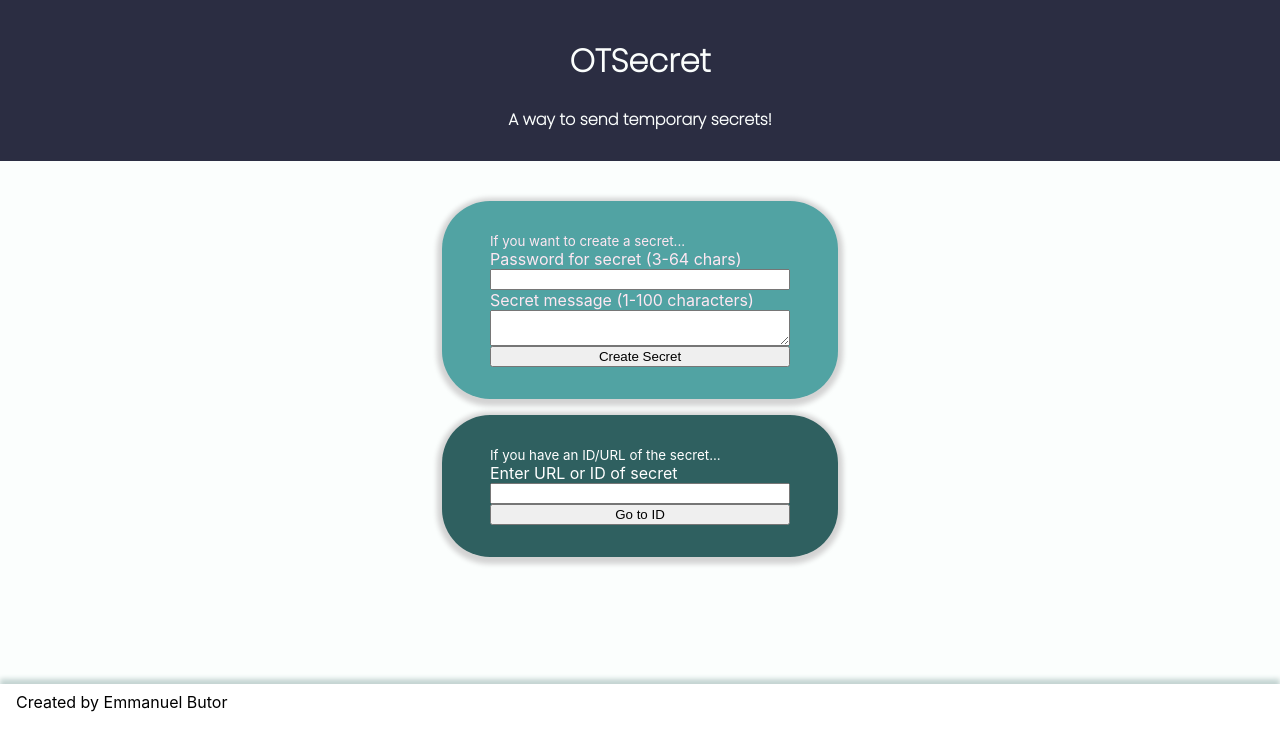
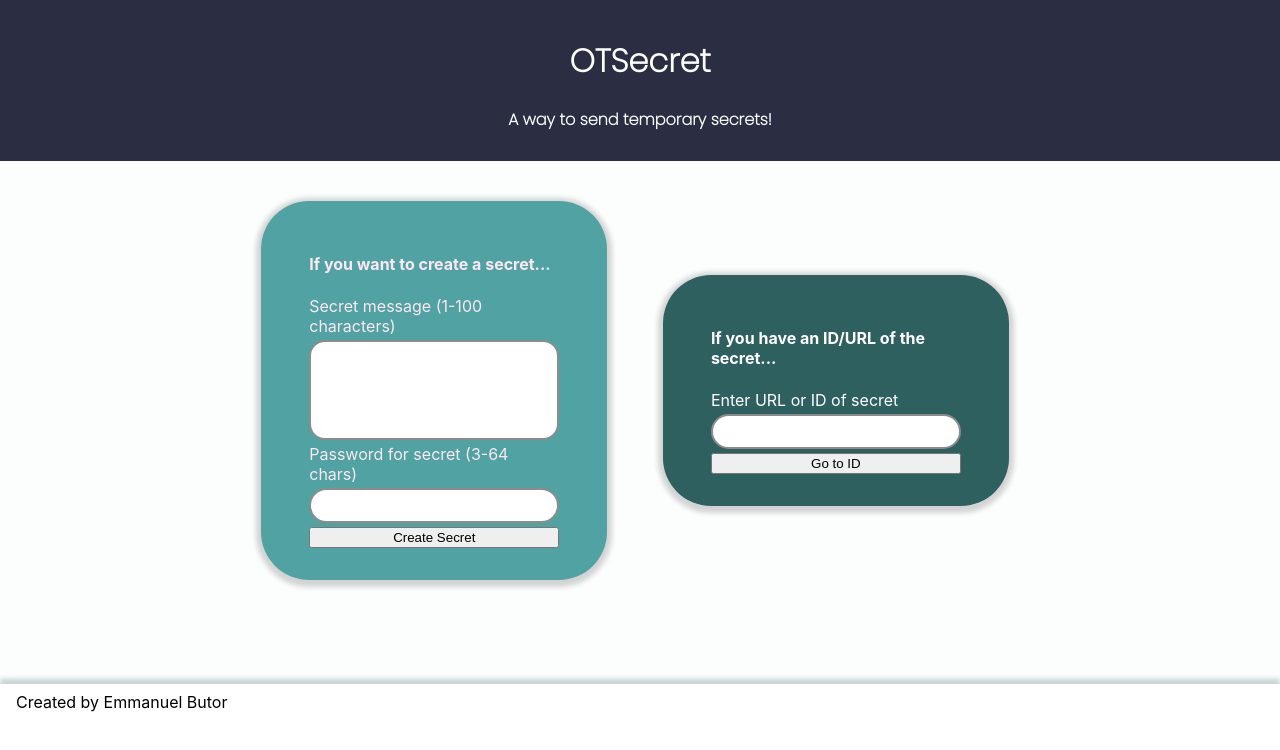
Before and after one commit to Emman-B/OTSecret, a React (Create React App) app in the folder frontend/: page / in a window 1280 px wide. Shown: the top 750 px of the page. Built offline with nearby package versions, Linux system fonts and the light colour scheme.

Commit message:
Did a lot more styling changes

```diff
--- a/frontend/src/App.css
+++ b/frontend/src/App.css
@@ -5,6 +5,33 @@ html, body, #root {
 }
 body {
     background-color: hsl(165, 56%, 99%);
+}
+input {
+    outline: none;
+    padding: 0.5rem 1rem;
+    border-radius: 2rem;
+    border: 2px solid hsl(0, 0%, 55%);
+}
+
+input, textarea {
+    margin: 0.25rem 0;
+}
+
+input:focus {
+    background-color: hsl(200, 56%, 85%);
+}
+
+textarea {
+    outline: none;
+    resize: none;
+    height: 5rem;
+    border-radius: 1rem;
+    padding: 0.5rem 1rem;
+    border: 2px solid hsl(0, 0%, 55%);
+}
+
+textarea:focus {
+    background-color: hsl(200, 86%, 95%);
 }
 
 .app-body {
@@ -40,11 +67,18 @@ body {
     /* this is needed for sticky footer */
     flex: 1 0 auto;
 }
+
+.app-panels-container {
+    display: flex;
+    flex-wrap: wrap;
+    justify-content: center; /* centers items to middle of flex box */
+    align-items: center; /* centers items vertically */
+}
 .app-panel {
     display: flex;
     flex-direction: column;
 
-    width: clamp(100px, 50%, 300px);
+    width: clamp(250px, 50%, 400px);
 
     padding: 2rem 3rem;
     margin: 0.5rem 1rem;
--- a/frontend/src/components/CreateSecret.css
+++ b/frontend/src/components/CreateSecret.css
@@ -2,3 +2,8 @@
     background-color: #51A3A3;
     color: hsl(331, 90%, 95%);
 }
+
+.create-form a {
+    word-wrap: break-word;
+    width: 200px;
+}
--- a/frontend/src/components/CreateSecret.js
+++ b/frontend/src/components/CreateSecret.js
@@ -34,7 +34,6 @@ export default function CreateSecret() {
             const newURL = `${window.location.href}${newID}`
             return (
                 <>
-                    <br></br>
                     <span>Give this URL to the recipient: </span>
                     <a href={newURL}>{newURL}</a>
                 </>
@@ -50,11 +49,11 @@ export default function CreateSecret() {
     return (
         <div className='create-secret app-outer-panel'>
             <form className='create-form app-panel'>
-                <sub>If you want to create a secret...</sub>
+                <h4>If you want to create a secret...</h4>
+                <label>Secret message (1-100 characters)</label>
+                <textarea maxLength={100} ref={messageRef} type='text'></textarea>
                 <label>Password for secret (3-64 chars)</label>
                 <input ref={passwordRef} type='password'></input>
-                <label>Secret message (1-100 characters)</label>
-                <textarea ref={messageRef} type='text'></textarea>
                 <button disabled={loading} type='submit' onClick={(e) => {
                     e.preventDefault(); // prevents a refresh
                     makeSecret();
--- a/frontend/src/components/RedirectToID.js
+++ b/frontend/src/components/RedirectToID.js
@@ -4,7 +4,7 @@ export default function RedirectToID() {
     return (
         <div className='redirect-to-id app-outer-panel'>
             <form className='redirect-id-form app-panel'>
-                <sub>If you have an ID/URL of the secret...</sub>
+                <h4>If you have an ID/URL of the secret...</h4>
                 <label>Enter URL or ID of secret</label>
                 <input type='text'></input>
                 <button onClick={(e) => {
--- a/frontend/src/routes/HomeRoute.js
+++ b/frontend/src/routes/HomeRoute.js
@@ -4,7 +4,7 @@ import RedirectToID from "../components/RedirectToID";
 
 export default function HomeRoute() {
     return (
-        <div>
+        <div className='app-panels-container'>
             <CreateSecret />
             <RedirectToID />
         </div>
```
